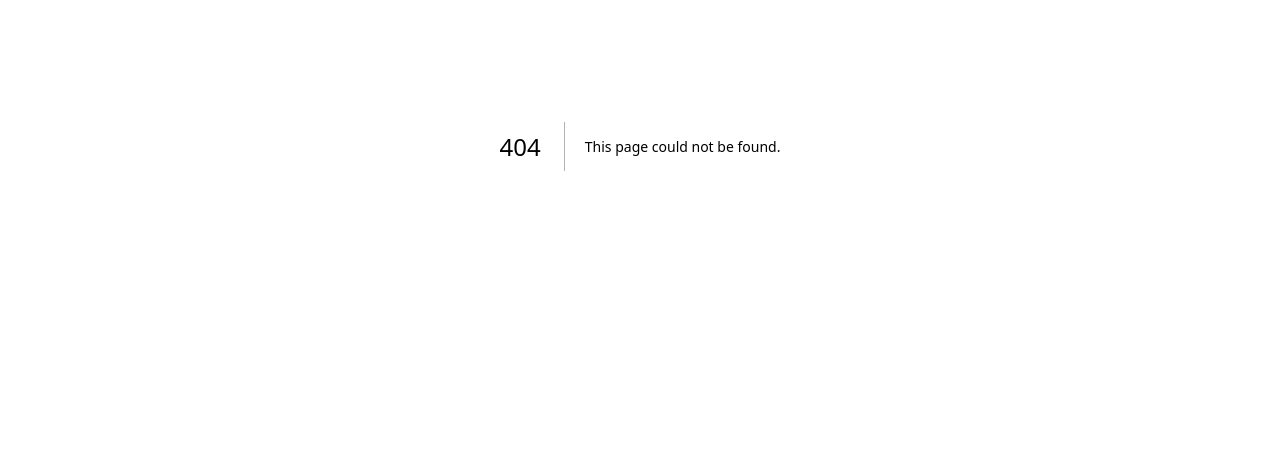
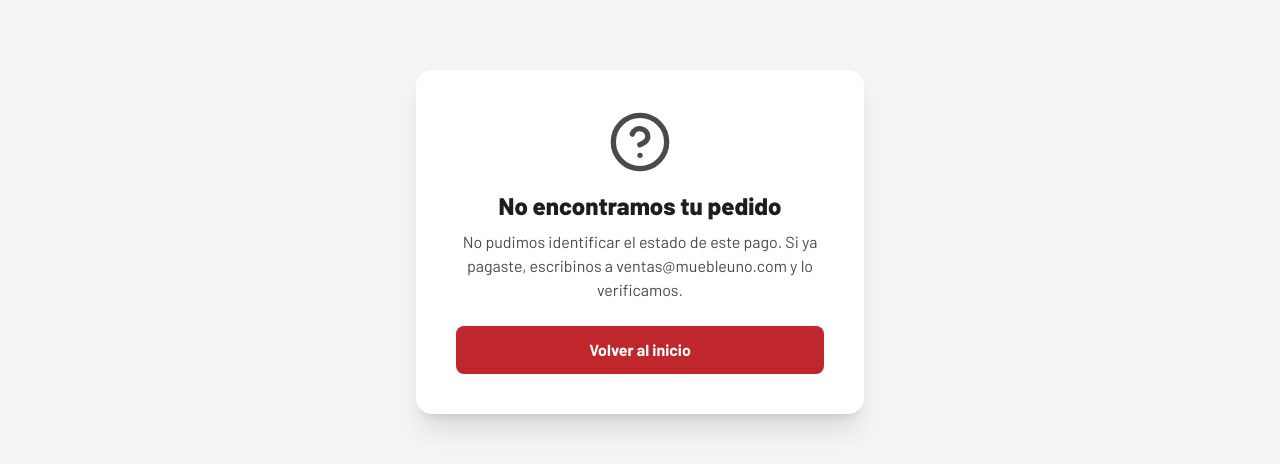
Before and after one commit to diegocraig/muebleuno, a Next.js app: page /estado-pago in a window 1280 px wide. Before the commit this address had no page. Shown: the part 254-718 px from the top of the page. Built offline with nearby package versions, Linux system fonts and the light colour scheme; no server answers; the database is empty.

Commit message:
Pago: pagina de estado (exito/pendiente/fallido) que lee el pedido y auto-refresca; callback_url -> /estado-pago

```diff
--- /dev/null
+++ b/src/app/(public)/estado-pago/AutoRefresh.tsx
@@ -0,0 +1,33 @@
+'use client'
+
+import { useEffect } from 'react'
+import { useRouter } from 'next/navigation'
+
+// Re-consulta el estado del pedido cada `intervalMs` mientras el pago sigue
+// "pendiente": el webhook de Nave (server-to-server) puede llegar unos segundos
+// después de que el navegador vuelve al callback, así que refrescamos hasta que
+// el estado cambie. Se detiene solo tras `maxTries` para no refrescar infinito.
+export default function AutoRefresh({
+  intervalMs = 5000,
+  maxTries = 12,
+}: {
+  intervalMs?: number
+  maxTries?: number
+}) {
+  const router = useRouter()
+
+  useEffect(() => {
+    let tries = 0
+    const t = setInterval(() => {
+      tries += 1
+      if (tries > maxTries) {
+        clearInterval(t)
+        return
+      }
+      router.refresh()
+    }, intervalMs)
+    return () => clearInterval(t)
+  }, [router, intervalMs, maxTries])
+
+  return null
+}
--- /dev/null
+++ b/src/app/(public)/estado-pago/page.tsx
@@ -0,0 +1,111 @@
+import Link from 'next/link'
+import { CheckCircle, Clock, XCircle, RotateCcw, HelpCircle } from 'lucide-react'
+import { prisma } from '@/lib/prisma'
+import AutoRefresh from './AutoRefresh'
+
+export const dynamic = 'force-dynamic'
+
+interface PageProps {
+  searchParams: Promise<{ pedido?: string }>
+}
+
+// Estados que escribe el webhook de Nave (ver src/app/api/nave/webhook/route.ts):
+// pagado | rechazado | cancelado | devuelto | pendiente
+type Vista = 'pagado' | 'pendiente' | 'fallido' | 'devuelto' | 'desconocido'
+
+function clasificar(estado: string | undefined, encontrado: boolean): Vista {
+  if (!encontrado) return 'desconocido'
+  switch (estado) {
+    case 'pagado':
+      return 'pagado'
+    case 'rechazado':
+    case 'cancelado':
+      return 'fallido'
+    case 'devuelto':
+      return 'devuelto'
+    case 'pendiente':
+      return 'pendiente'
+    default:
+      return 'desconocido'
+  }
+}
+
+export default async function EstadoPagoPage({ searchParams }: PageProps) {
+  const { pedido: pedidoParam } = await searchParams
+  const pedidoId = parseInt(pedidoParam ?? '')
+
+  const pedido = Number.isNaN(pedidoId)
+    ? null
+    : await prisma.pedido.findUnique({
+        where: { id: pedidoId },
+        select: { id: true, estado: true },
+      })
+
+  const vista = clasificar(pedido?.estado, pedido !== null)
+
+  const config = {
+    pagado: {
+      icon: <CheckCircle className="w-16 h-16 text-green-500 mx-auto mb-4" />,
+      titulo: '¡Pago recibido!',
+      texto: 'Tu pedido fue confirmado. Nos contactaremos a la brevedad para coordinar la entrega.',
+    },
+    pendiente: {
+      icon: <Clock className="w-16 h-16 text-amber-500 mx-auto mb-4" />,
+      titulo: 'Estamos confirmando tu pago',
+      texto: 'El pago se está procesando. Esta página se actualiza sola; en cuanto se confirme verás la novedad acá. Podés cerrar esta ventana y te contactaremos igual.',
+    },
+    fallido: {
+      icon: <XCircle className="w-16 h-16 text-red-500 mx-auto mb-4" />,
+      titulo: 'El pago no se completó',
+      texto: 'No pudimos procesar el pago (fue rechazado o cancelado). No se te realizó ningún cargo. Podés intentarlo de nuevo desde la tienda.',
+    },
+    devuelto: {
+      icon: <RotateCcw className="w-16 h-16 text-gris-medio mx-auto mb-4" />,
+      titulo: 'Pago devuelto',
+      texto: 'Este pago fue reintegrado. Si tenés alguna duda, escribinos a ventas@muebleuno.com.',
+    },
+    desconocido: {
+      icon: <HelpCircle className="w-16 h-16 text-gris-medio mx-auto mb-4" />,
+      titulo: 'No encontramos tu pedido',
+      texto: 'No pudimos identificar el estado de este pago. Si ya pagaste, escribinos a ventas@muebleuno.com y lo verificamos.',
+    },
+  }[vista]
+
+  return (
+    <div className="min-h-screen flex items-center justify-center bg-gris-fondo px-4">
+      <div className="bg-white rounded-2xl shadow-xl p-10 max-w-md w-full text-center">
+        {vista === 'pendiente' && <AutoRefresh />}
+        {config.icon}
+        <h1 className="text-2xl font-black mb-2">{config.titulo}</h1>
+        <p className="text-gris-medio mb-6">{config.texto}</p>
+
+        {pedido && (
+          <p className="text-sm text-gris-medio mb-6">
+            Pedido <span className="font-bold">#{pedido.id}</span>
+          </p>
+        )}
+
+        <div className="flex flex-col gap-3">
+          {vista === 'fallido' && (
+            <Link
+              href="/productos"
+              className="inline-block bg-rojo-principal hover:bg-rojo-hover text-white font-bold px-8 py-3 rounded-lg transition-colors"
+            >
+              Volver a la tienda e intentar de nuevo
+            </Link>
+          )}
+          <Link
+            href="/"
+            className={
+              vista === 'fallido'
+                ? 'inline-block text-gris-medio hover:text-rojo-principal font-medium transition-colors'
+                : 'inline-block bg-rojo-principal hover:bg-rojo-hover text-white font-bold px-8 py-3 rounded-lg transition-colors'
+            }
+          >
+            Volver al inicio
+          </Link>
+        </div>
+      </div>
+    </div>
+  )
+}
--- a/src/app/(public)/pago-exitoso/page.tsx
+++ b/src/app/(public)/pago-exitoso/page.tsx
@@ -1,19 +1,14 @@
-import Link from 'next/link'
-import { CheckCircle } from 'lucide-react'
+import { redirect } from 'next/navigation'
 
-export default function PagoExitosoPage() {
-  return (
-    <div className="min-h-screen flex items-center justify-center bg-gris-fondo px-4">
-      <div className="bg-white rounded-2xl shadow-xl p-10 max-w-md w-full text-center">
-        <CheckCircle className="w-16 h-16 text-green-500 mx-auto mb-4" />
-        <h1 className="text-2xl font-black mb-2">¡Pago recibido!</h1>
-        <p className="text-gris-medio mb-6">
-          Tu pedido fue confirmado. Nos contactaremos a la brevedad para coordinar la entrega.
-        </p>
-        <Link href="/" className="inline-block bg-rojo-principal hover:bg-rojo-hover text-white font-bold px-8 py-3 rounded-lg transition-colors">
-          Volver al inicio
-        </Link>
-      </div>
-    </div>
-  )
+export const dynamic = 'force-dynamic'
+
+interface PageProps {
+  searchParams: Promise<{ pedido?: string }>
 }
+
+// Ruta legacy: el callback de Nave ahora apunta a /estado-pago. Mantenemos esta
+// redirección por si algún pago en vuelo tiene guardado el callback_url viejo.
+export default async function PagoExitosoRedirect({ searchParams }: PageProps) {
+  const { pedido } = await searchParams
+  redirect(pedido ? `/estado-pago?pedido=${pedido}` : '/estado-pago')
+}
--- a/src/app/api/nave/checkout/route.ts
+++ b/src/app/api/nave/checkout/route.ts
@@ -80,7 +80,7 @@ export async function POST(req: NextRequest) {
     ],
     buyer: { name: nombre, user_email: email, phone: telefono },
     additional_info: {
-      callback_url: `${siteUrl}/pago-exitoso?pedido=${pedido.id}`,
+      callback_url: `${siteUrl}/estado-pago?pedido=${pedido.id}`,
       notification_url: `${siteUrl}/api/nave/webhook`,
     },
     duration_time: 3600,
```
